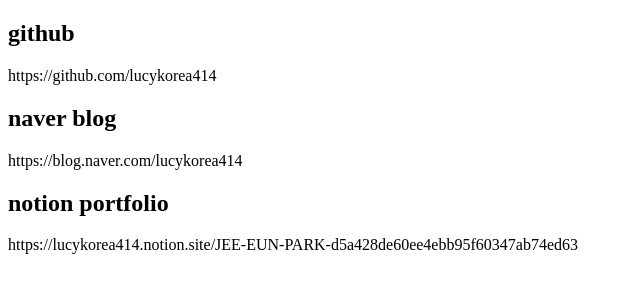
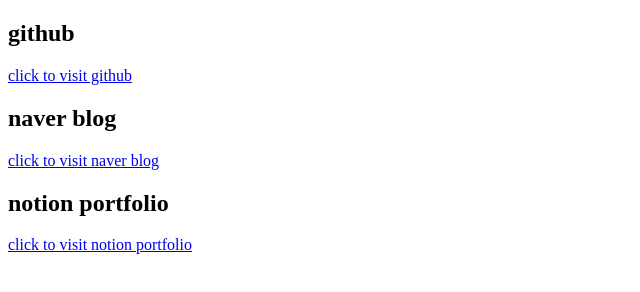
Before and after one commit to lucykorea414/lucykorea414.github.io, a plain HTML site: page index.html in a window 1280 px wide. Shown: the whole page, without its empty margins (0-640 px from the left). Drawn offline with Linux system fonts and the light colour scheme.

Commit message:
Update index.html

```diff
--- a/index.html
+++ b/index.html
@@ -5,10 +5,10 @@
   </head>
   <body>
     <h2>github</h2>
-    <p>https://github.com/lucykorea414</p>
+    <a href="https://github.com/lucykorea414">click to visit github</a>
     <h2>naver blog</h2>
-    <p>https://blog.naver.com/lucykorea414</p>
+    <a href="https://blog.naver.com/lucykorea414">click to visit naver blog</a>
     <h2>notion portfolio</h2>
-    <p>https://lucykorea414.notion.site/JEE-EUN-PARK-d5a428de60ee4ebb95f60347ab74ed63</p>
+    <a href="https://lucykorea414.notion.site/JEE-EUN-PARK-d5a428de60ee4ebb95f60347ab74ed63">click to visit notion portfolio</a>
   </body>
 </html>
```
